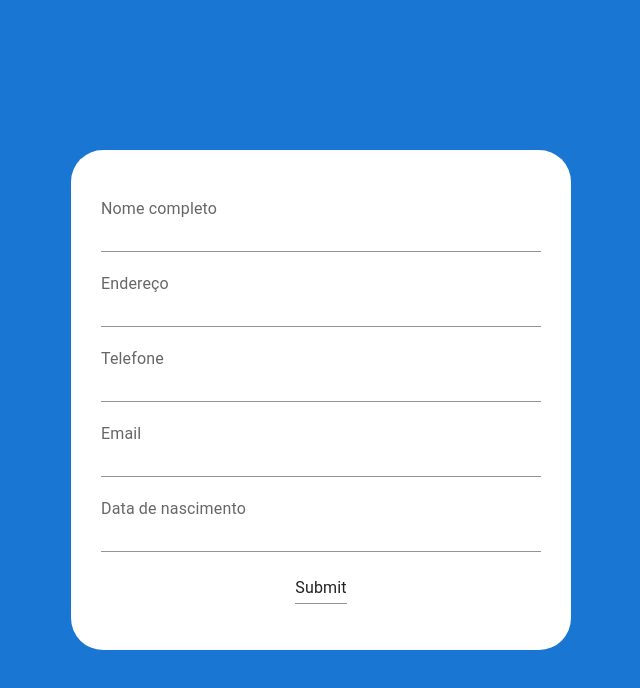
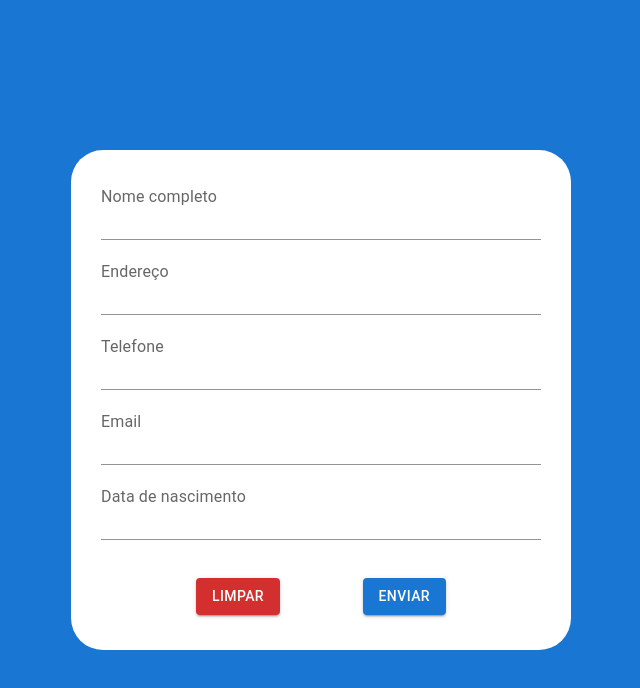
Before and after one commit to alex-cerlini/icts-challenge, a React (Vite) app: page / in a window 1280 px wide. Shown: the top 688 px of the page, without its empty margins (319-959 px from the left). Built offline with nearby package versions, Linux system fonts and the light colour scheme.

Commit message:
feat (Signup): create masks, validations with yup and reset function

```diff
--- a/src/components/Signup/index.tsx
+++ b/src/components/Signup/index.tsx
@@ -1,7 +1,7 @@
 import { useForm } from "react-hook-form";
 import { yupResolver } from "@hookform/resolvers/yup";
 import * as yup from "yup";
-import { Input } from "@mui/material";
+import { Box, Button } from "@mui/material";
 import { FormInputsProps } from "./type";
 import { fields } from "./data.mock";
 
@@ -9,13 +9,19 @@ import SignupItem from "../SignupItem";
 
 import * as Style from "./styles";
 
+const emailMask =
+  /^[a-zA-Z0-9.!#$%&'*+/=?^_`{|}~-]+@[a-zA-Z0-9](?:[a-zA-Z0-9-]{0,61}[a-zA-Z0-9])?(?:\.[a-zA-Z0-9](?:[a-zA-Z0-9-]{0,61}[a-zA-Z0-9])?)*$/;
+
 const schema = yup
   .object({
     fullName: yup.string().required(),
     address: yup.string().required(),
-    phone: yup.string().required(),
-    email: yup.string().required(),
-    birthDate: yup.string().required(),
+    phone: yup.number().max(99999999999).required(),
+    email: yup
+      .string()
+      .matches(emailMask, "E-mail inválido")
+      .required("Campo obrigatório"),
+    birthDate: yup.date().required("Data é obrigatório").min(new Date(0)),
   })
   .required();
 
@@ -23,20 +29,56 @@ const Signup = () => {
   const {
     register,
     handleSubmit,
+    resetField,
     formState: { errors },
   } = useForm<FormInputsProps>({
     resolver: yupResolver(schema),
   });
-  const onSubmit = (data: FormInputsProps) => console.log(data);
+
+  const onSubmit = (data: FormInputsProps) => {
+    data.fullName = data.fullName.replace(/[0-9]/g, "");
+    console.log(data);
+  };
+
+  const handleReset = () => {
+    resetField("address");
+    resetField("birthDate");
+    resetField("email");
+    resetField("fullName");
+    resetField("phone");
+  };
 
   return (
     <form onSubmit={handleSubmit(onSubmit)}>
       <Style.Container>
         {fields?.map((field) => (
-          <SignupItem id={field.id} label={field.label} register={register} />
+          <SignupItem
+            id={field.id}
+            label={field.label}
+            register={register}
+            key={field.id}
+          />
         ))}
-
-        <Input type="submit" />
+        <Box
+          style={{
+            display: "flex",
+            justifyContent: "space-between",
+            width: "50%",
+            marginTop: 18,
+          }}
+        >
+          <Button
+            variant="contained"
+            type="submit"
+            onClick={handleReset}
+            color="error"
+          >
+            Limpar
+          </Button>
+          <Button variant="contained" type="submit">
+            Enviar
+          </Button>
+        </Box>
       </Style.Container>
     </form>
   );
```
